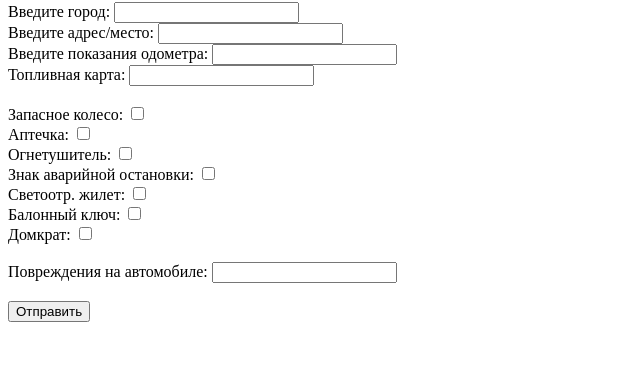
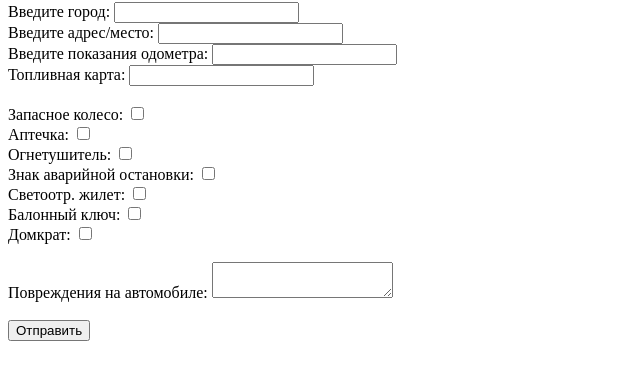
Before and after one commit to NeGaTiVeD/negatived.github.io, a plain HTML site: page index.html in a window 1280 px wide. Shown: the part 78-458 px from the top of the page, without its empty margins (0-640 px from the left). Drawn offline with Linux system fonts and the light colour scheme; a script that the page names is missing.

Commit message:
Update index.html

```diff
--- a/index.html
+++ b/index.html
@@ -31,7 +31,8 @@
   <input type="checkbox" name="jack" id="jack"><br>
   <br>
   <label for="damage">Повреждения на автомобиле:</label>
-  <input type="text" name="damage" id="damage"><br>
+  <textarea type="text" name="damage" id="damage"></textarea>
+  <br>
   <br>
   <button type="submit" id="send_button" onclick="click_button();">Отправить</button>
 </body>
```
